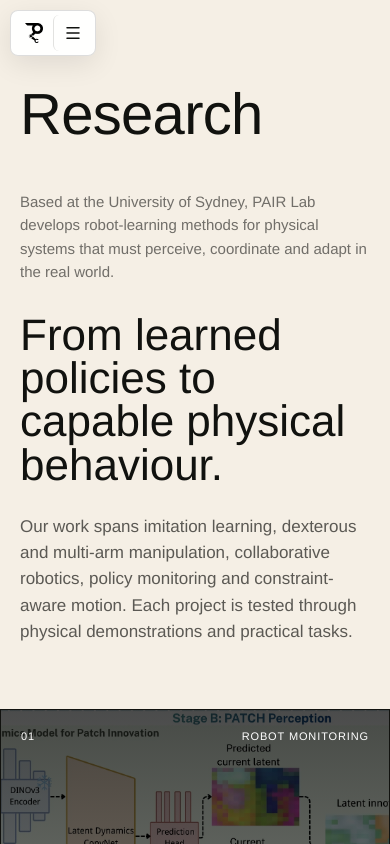
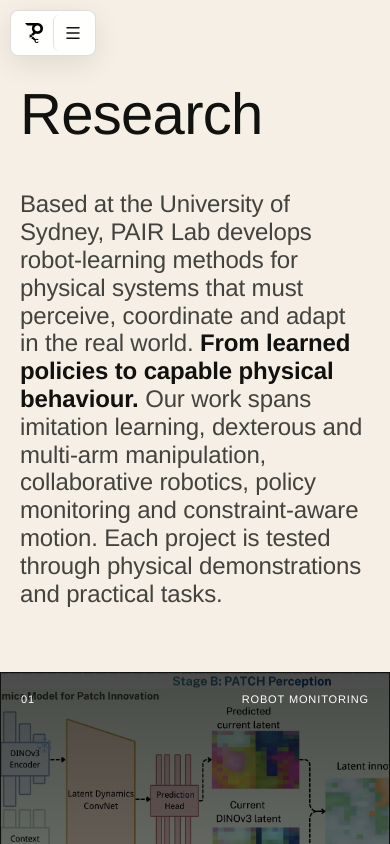
Before and after one commit to cheese-zj/pairlab-site, a React (Vite) app: page /research in a window 390 px wide. Shown: the top 844 px of the page. Built offline with nearby package versions, Linux system fonts and the light colour scheme; a web font is replaced by a local one.

Commit message:
Unify research introduction

```diff
--- a/src/pages/ResearchPage.tsx
+++ b/src/pages/ResearchPage.tsx
@@ -71,12 +71,10 @@ function ResearchPage() {
 
         <section className="research-showcase" id="showcase" aria-labelledby="showcase-title">
           <h2 className="sr-only" id="showcase-title">Research showcase</h2>
-          <section className="research-intro" aria-labelledby="research-intro-title">
-            <p>Based at the University of Sydney, PAIR Lab develops robot-learning methods for physical systems that must perceive, coordinate and adapt in the real world.</p>
-            <div>
-              <h2 id="research-intro-title">From learned policies to capable physical behaviour.</h2>
-              <p>Our work spans imitation learning, dexterous and multi-arm manipulation, collaborative robotics, policy monitoring and constraint-aware motion. Each project is tested through physical demonstrations and practical tasks.</p>
-            </div>
+          <section className="research-intro" aria-label="Research overview">
+            <p>
+              Based at the University of Sydney, PAIR Lab develops robot-learning methods for physical systems that must perceive, coordinate and adapt in the real world. <strong>From learned policies to capable physical behaviour.</strong> Our work spans imitation learning, dexterous and multi-arm manipulation, collaborative robotics, policy monitoring and constraint-aware motion. Each project is tested through physical demonstrations and practical tasks.
+            </p>
           </section>
 
           <section className="research-project-grid" aria-label="Showcase projects">
--- a/src/styles.css
+++ b/src/styles.css
@@ -128,10 +128,9 @@ button { font: inherit; }
 .research-title h1 { font-size: clamp(58px, 7vw, 104px); line-height: .9; letter-spacing: -.012em; }
 .research-showcase,
 .research-publications { scroll-margin-top: 86px; }
-.research-intro { display: grid; width: min(100%, var(--content-max-width)); grid-template-columns: .72fr 1.28fr; gap: clamp(42px, 8vw, 140px); margin-inline: auto; padding: 34px var(--page-gutter) clamp(68px, 8vw, 118px); }
-.research-intro > p { max-width: 430px; margin: 0; color: rgba(17, 18, 15, .58); font-size: 15px; line-height: 1.55; }
-.research-intro div h2 { max-width: 830px; margin: 0 0 28px; font-size: clamp(34px, 4.7vw, 70px); font-weight: 520; font-stretch: 98%; line-height: .98; }
-.research-intro div p { max-width: 690px; margin: 0; color: rgba(17, 18, 15, .68); font-size: 17px; line-height: 1.55; }
+.research-intro { width: min(100%, var(--content-max-width)); margin-inline: auto; padding: 34px var(--page-gutter) clamp(68px, 8vw, 118px); }
+.research-intro p { max-width: 1160px; margin: 0; color: rgba(17, 18, 15, .78); font-size: clamp(24px, 3.2vw, 48px); font-weight: 470; font-stretch: 98%; line-height: 1.16; letter-spacing: -.006em; }
+.research-intro strong { color: var(--ink); font-weight: 650; }
 .research-project-grid { display: grid; width: min(100%, var(--content-max-width)); grid-template-columns: repeat(3, minmax(0, 1fr)); gap: 1px; margin-inline: auto; padding: 1px; background: var(--ink); }
 .research-project-card { --project-image: none; position: relative; display: flex; min-height: clamp(390px, 33vw, 520px); flex-direction: column; justify-content: space-between; overflow: hidden; padding: 24px; color: white; border: 0; background: var(--ink); isolation: isolate; text-align: left; cursor: pointer; }
 .project-card-image { position: absolute; z-index: -4; inset: 0; background-image: var(--project-image); background-position: center; background-size: cover; transform: scale(1.01); transition: transform .7s cubic-bezier(.2, .7, .1, 1), filter .7s ease; }
@@ -310,7 +309,6 @@ button { font: inherit; }
   .home-themes { grid-template-columns: 1fr; }
   .home-themes article { min-height: 280px; }
   .home-themes h3 { margin-top: 72px; }
-  .research-intro,
   .research-areas > header { grid-template-columns: 1fr; }
   .research-areas > div { grid-template-columns: 1fr; }
   .research-areas article,
@@ -362,8 +360,7 @@ button { font: inherit; }
   .people-title > p { grid-column: 1; max-width: 330px; margin-top: 12px; font-size: 14px; }
   .page-tabs { width: 100%; }
   .page-tabs button { flex: 1; min-width: 0; }
-  .research-intro { gap: 30px; padding: 16px 20px 64px; }
-  .research-intro div h2 { font-size: 44px; }
+  .research-intro { padding: 16px 20px 64px; }
   .research-project-grid { grid-template-columns: 1fr; }
   .research-project-card { min-height: 460px; padding: 20px; }
   .project-card-copy { gap: 18px; }
```
